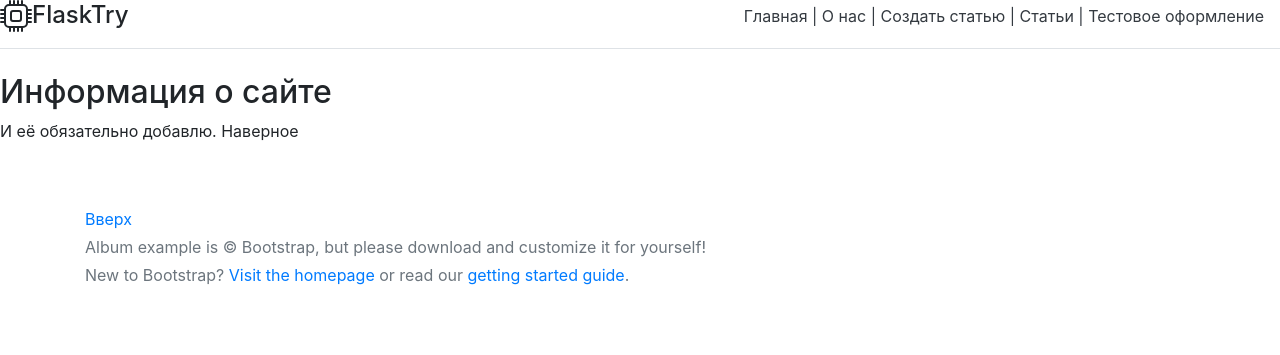
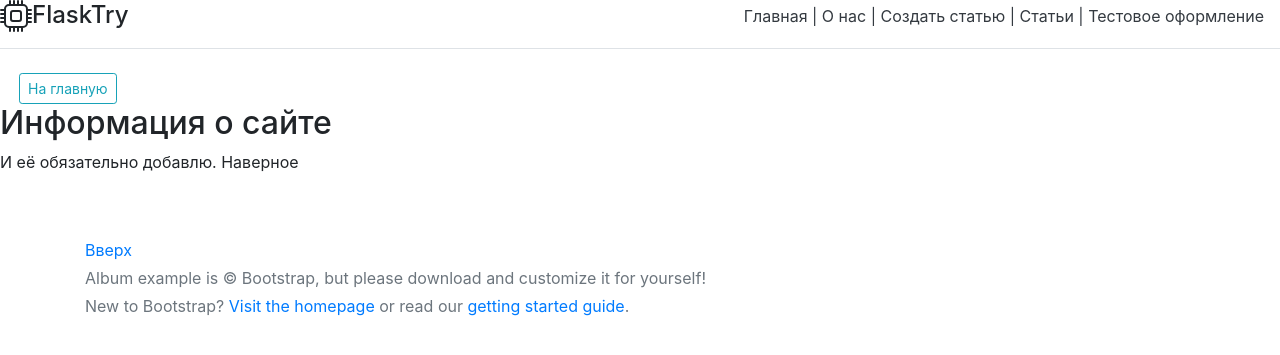
Before and after one commit to MikeMarshall36/Flask_tries, a Flask app: page /info in a window 1280 px wide. Shown: the top 355 px of the page. Run offline with Flask 2, Linux system fonts and the light colour scheme; some libraries are stand-ins or nearby versions.

Commit message:
Add files via upload

```diff
--- a/flask_web/templates/base.html
+++ b/flask_web/templates/base.html
@@ -25,6 +25,9 @@
         <a class="me-3 py-2 text-dark text-decoration-none" href="/test">Тестовое оформление</a>
       </nav>
     </div>
+    <div class="container ml-1">
+    <a href="/"  class="btn btn-outline-info btn-sm ">На главную</a>
+    </div>
     {% block body %}{% endblock %}
 </body>
 <footer class="text-muted py-5">
```
